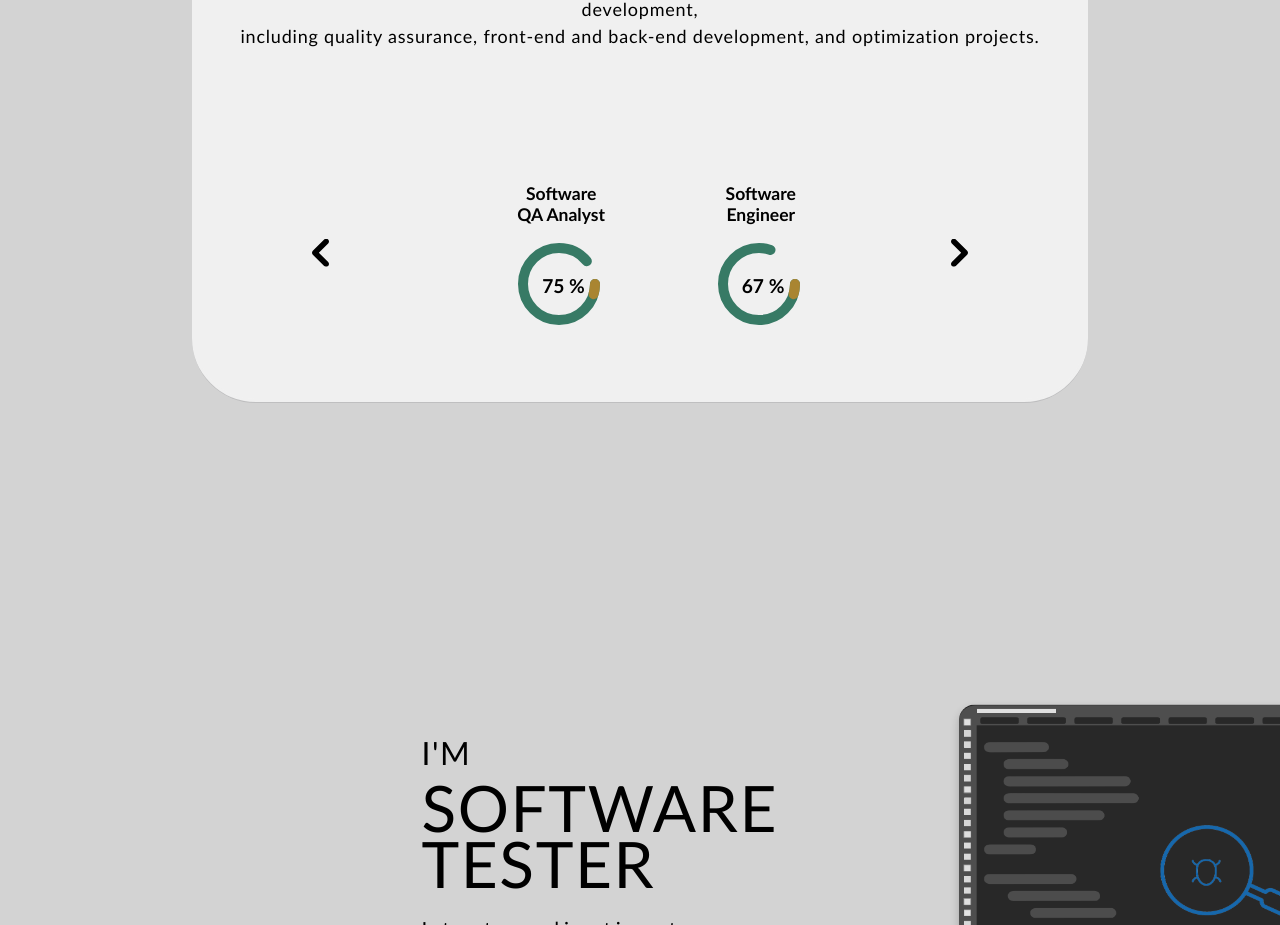
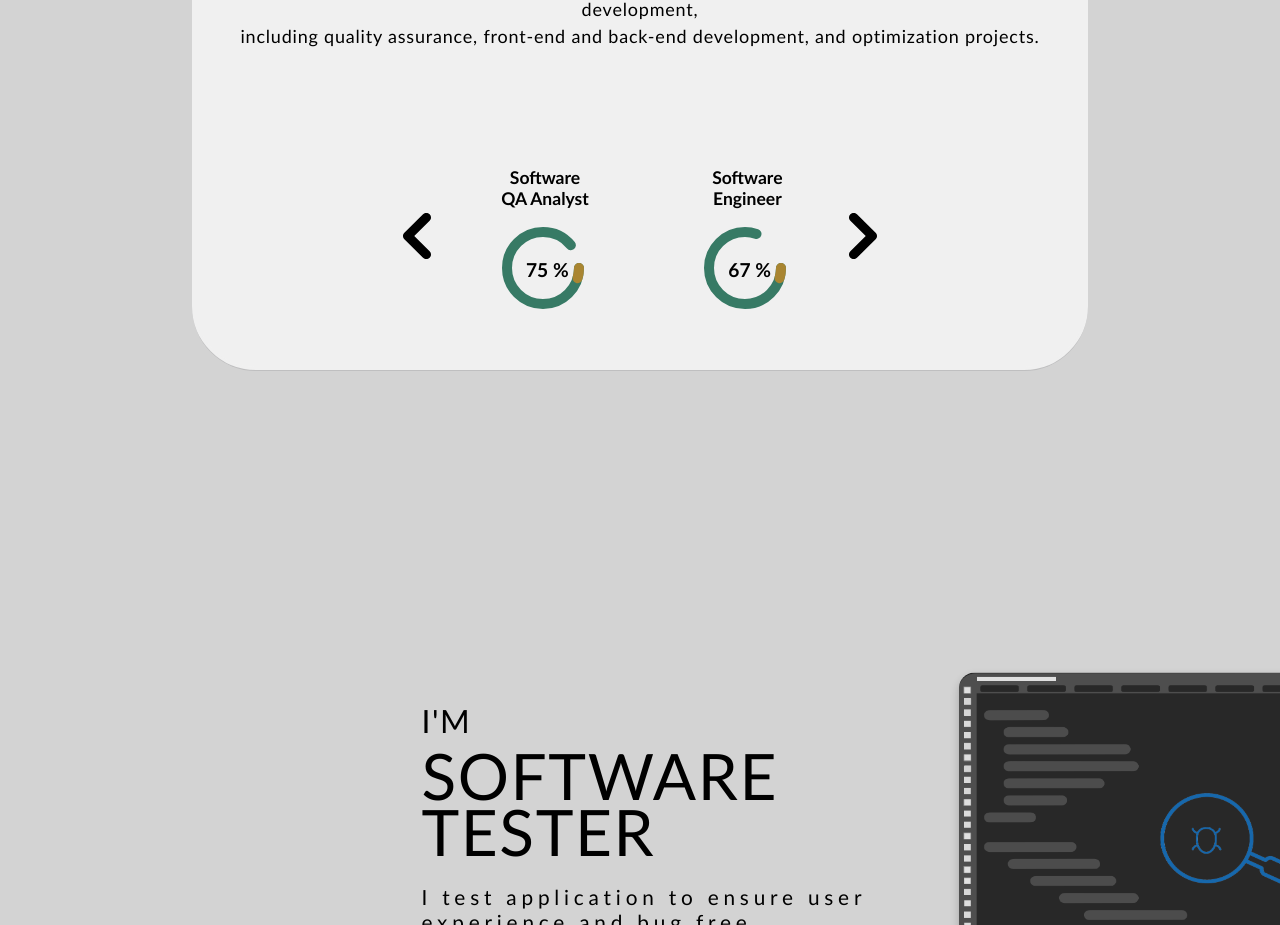
Before and after one commit to SamC1832js/SamC1832js.github.io, a React (Create React App) app: page /#/home in a window 1280 px wide. Shown: the part 1116-2041 px from the top of the page. Built offline with nearby package versions, Linux system fonts and the light colour scheme.

Commit message:
update css

```diff
--- a/src/components/Homecomponents/Home.css
+++ b/src/components/Homecomponents/Home.css
@@ -275,19 +275,15 @@
 
 .carousel {
   position: relative;
-  width: 80%;
-  margin: 0 auto;
-  overflow: hidden;
+
+  display: flex;
+  flex-direction: row;
+  justify-content: center;
 }
 
 .carousel-inner {
-  display: flex;
-  flex-direction: row;
-  justify-content: space-between;
-  margin-left: 12vw;
-  margin-right: 10vw;
   overflow: hidden;
-  max-width: 700px;
+  width: 630px;
 }
 
 .carousel-control {
@@ -295,6 +291,7 @@
   position: absolute;
   background: transparent;
   top: 50%;
+
   transform: translateY(-50%);
   cursor: pointer;
   -webkit-transform: translateY(-50%);
@@ -303,36 +300,39 @@
   -o-transform: translateY(-50%);
 }
 .carousel-inner .skills-category {
+  transition: transform 0.5s ease;
   display: flex;
   flex-direction: row;
-
-  transition: transform 0.5s ease;
+  -webkit-transition: transform 0.5s ease;
+  -moz-transition: transform 0.5s ease;
+  -ms-transition: transform 0.5s ease;
+  -o-transition: transform 0.5s ease;
 }
 
 .carousel-inner .skills-items {
   background: none;
   box-shadow: none;
-  margin-left: 2vw;
-  margin-right: 2vw;
+  margin-left: 2rem;
+  margin-right: 2rem;
 }
 .carousel-inner .YOE {
   font-size: 1.2rem;
   font-weight: bold;
   margin-left: 7px;
 }
-.carousel-control img {
-  width: 60%;
-  height: auto;
+.carousel-control-prev,
+.carousel-control-next {
   filter: invert(1);
-  -webkit-filter: invert(1);
+  background: transparent;
+  border: none;
+}
+.carousel-control-prev {
+  margin-left: 15vw;
+  margin-right: 1vw;
 }
 
-.carousel-control.prev {
-  left: 10px;
-}
-
-.carousel-control.next {
-  right: 10px;
+.carousel-control-next {
+  margin-right: 15vw;
 }
 
 /************ Footer Css ************/
--- a/src/components/Homecomponents/SkillsSection.js
+++ b/src/components/Homecomponents/SkillsSection.js
@@ -100,8 +100,7 @@ export const SkillsSection = () => {
   const updateItemsToShow = () => {
     if (carouselRef.current) {
       const carouselWidth = carouselRef.current.offsetWidth;
-      const itemWidthWithMargin = 113 + 2 * (window.innerWidth * 0.02); // Adjust for item width and margin
-      const calculatedItems = Math.floor(carouselWidth / itemWidthWithMargin);
+      const calculatedItems = Math.floor(carouselWidth / 202.5);
       const limitedItems = Math.min(Math.max(calculatedItems, 1), 3);
       setItemsToShow(limitedItems);
     }
@@ -184,10 +183,7 @@ export const SkillsSection = () => {
   };
 
   const displayItems = () => {
-    const itemWidth = 140;
-    const itemMargin = 2 * (window.innerWidth * 0.02);
-    const itemWidthWithMargin = itemWidth + itemMargin;
-    const translateX = -currentIndex * itemWidthWithMargin;
+    const translateX = -currentIndex * 202.5;
 
     return (
       <div
@@ -246,11 +242,12 @@ export const SkillsSection = () => {
         </p>
 
         <div className="carousel" ref={carouselRef}>
-          <button className="carousel-control prev" onClick={prevSlide}>
+          <button className="carousel-control-prev" onClick={prevSlide}>
             <img src={arrow1} alt="Previous" />
           </button>
           <div className="carousel-inner">{displayItems()}</div>
-          <button className="carousel-control next" onClick={nextSlide}>
+
+          <button className="carousel-control-next" onClick={nextSlide}>
             <img src={arrow2} alt="Next" />
           </button>
         </div>
--- a/src/components/Skills.css
+++ b/src/components/Skills.css
@@ -30,7 +30,7 @@
   justify-content: space-between;
   gap: 20px;
 }
-.skills-category {
+.skills-container .skills-category {
   margin: 1rem;
   display: flex;
   flex-direction: row;
```
